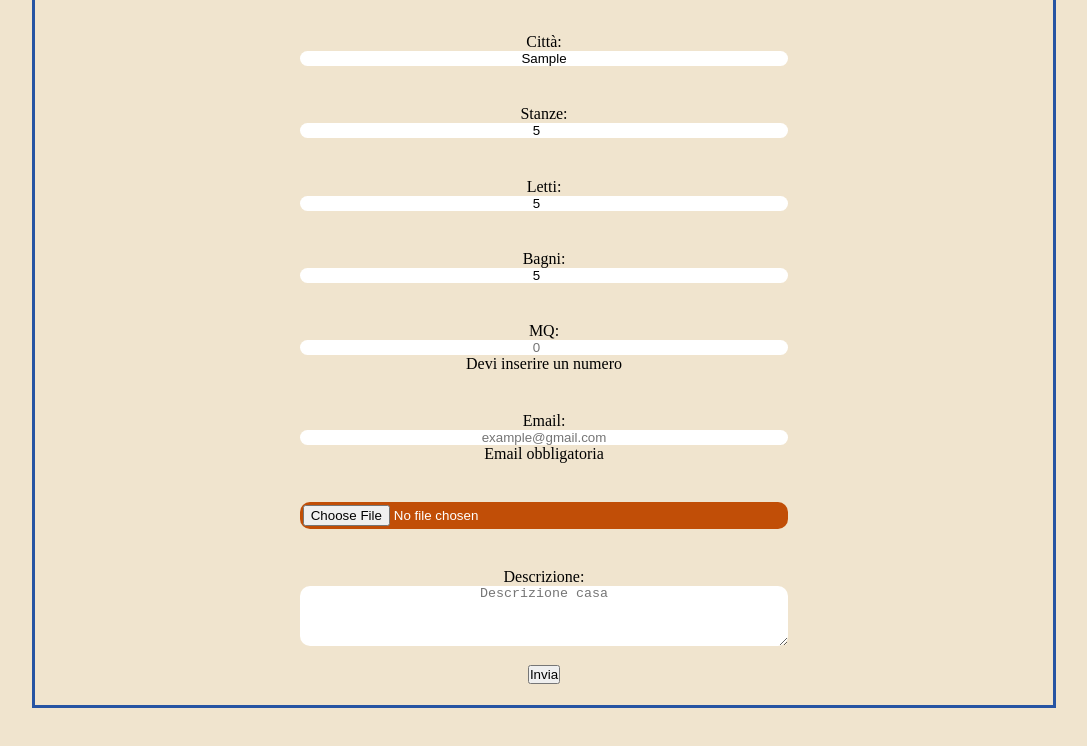
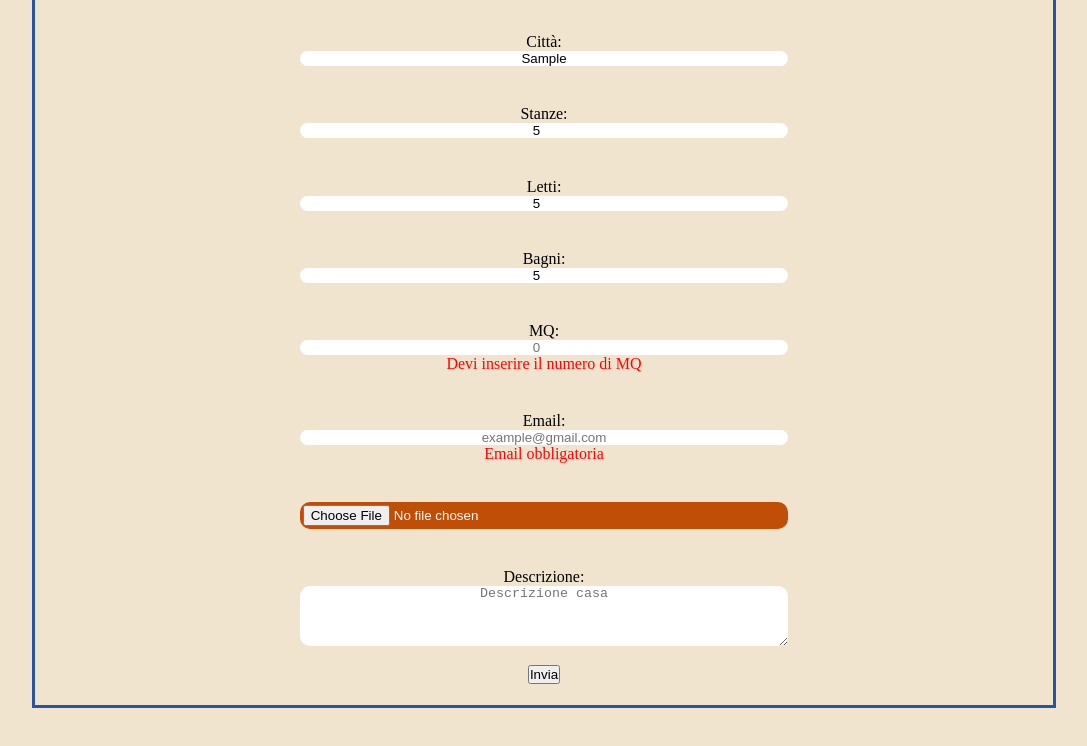
Before and after one commit to MarcoMechini/BoolBnB, a React (Vite) app: page /Inserimento in a window 1280 px wide. Both pictures are taken after typing "Sample", "Sample", "Sample", "5", "5", "5" into the empty fields and a click on the button "Invia". Shown: the part 405-1151 px from the top of the page, without its empty margins (96-1183 px from the left). Built offline with nearby package versions, Linux system fonts and the light colour scheme; no server answers.

Commit message:
feat: sistemati colore e frasi errori in pagina inserimento

```diff
--- a/src/pages/PaginaInserimento.jsx
+++ b/src/pages/PaginaInserimento.jsx
@@ -5,18 +5,18 @@ const apiUrl = import.meta.env.VITE_API_URL;
 import style from './PaginaInserimento.module.css';
 
 const schemaValidazione = yup.object().shape({
-    id_property: yup.number().typeError("Devi inserire un numero").required("id_property è obbligatorio").positive("Deve essere positivo").integer("Deve essere un numero intero"),
-    title: yup.string().min(3, "Deve essere minimo di tre lettere").max(255, "È troppo lungo").matches(/[a-zA-Z]/, "Il titolo deve contenere almeno una lettera").required("Inserire il titolo della casa"),
-    city: yup.string().min(3, "Deve essere minimo di tre lettere").max(100, "È troppo lungo").matches(/^[A-Za-z]+$/, "La città deve contenere solo lettere").required("Inserire la città"),
+    id_property: yup.number().typeError("Devi scegliere una tipologia di appartamento").required("Devi scegliere una tipologia di appartamento").positive("Devi scegliere una tipologia di appartamento").integer("Devi scegliere una tipologia di appartamento"),
+    title: yup.string().min(3, "Il titolo descrittivo della casa deve essere almeno di 3 lettere").max(255, "È troppo lungo").matches(/[a-zA-Z]/, "Il titolo deve contenere almeno una lettera").required("Inserire il titolo della casa"),
+    city: yup.string().min(3, "La Città deve essere minimo di tre lettere").max(100, "È troppo lungo").matches(/^[A-Za-z]+$/, "La città deve contenere solo lettere").required("Inserire la città"),
     descr: yup.string().nullable().max(500, "È troppo lungo"),
-    rooms: yup.number().typeError("Devi inserire un numero").required("Inserire numero stanze").positive("Deve essere positivo").integer("Deve essere un numero intero").min(1, "Deve avere almeno una stanza"),
-    bedrooms: yup.number().typeError("Devi inserire un numero").required("Inserire il numero camere").positive("Deve essere positivo").integer("Deve essere un numero intero").min(1, "Deve avere almeno una stanza")
+    rooms: yup.number().typeError("Devi inserire almeno una stanza").required("Devi inserire almeno una stanza").positive("Devi inserire almeno una stanza").integer("Devi inserire almeno una stanza").min(1, "Deve avere almeno una stanza"),
+    bedrooms: yup.number().typeError("Devi inserire almeno un letto").required("Devi inserire almeno un letto").positive("Devi inserire almeno un letto").integer("Deve essere un numero intero").min(1, "Devi inserire almeno un letto")
         .test('bedrooms-greater-or-equal-rooms', 'Il numero dei letti deve essere maggiore o uguale al numero delle stanze', function (value) {
             const { rooms } = this.parent;
             return value >= rooms;
         }),
-    bathrooms: yup.number().typeError("Devi inserire un numero").required("Inserire numero bagni").positive("Deve essere positivo").integer("Deve essere un numero intero").min(1, "Deve avere almeno un bagno"),
-    square_meters: yup.number().typeError("Devi inserire un numero").required("Inserire metri quadrati").positive("Deve essere positivo").integer("Deve essere un numero intero").min(10, "Deve essere almeno 10 metri quadri"),
+    bathrooms: yup.number().typeError("Devi inserire almeno un bagno").required("Devi inserire almeno un bagno").positive("Devi inserire almeno un bagno").integer("Deve essere un numero intero").min(1, "Deve avere almeno un bagno"),
+    square_meters: yup.number().typeError("Devi inserire il numero di MQ").required("Inserire metri quadrati").positive("Devi inserire almeno 10 MQ").integer("Deve essere un numero intero").min(10, "Deve essere almeno 10 metri quadri"),
     address: yup.string().required("Inserire la via").min(5, "Deve essere minimo di 5 caratteri").max(255, "È troppo lungo"),
     email: yup.string().required("Email obbligatoria").email("Email non valida"),
 });
@@ -138,40 +138,40 @@ function PaginaInserimento() {
                     <div className={`${style.rowForm}`} >
                         <label htmlFor="title">Titolo: </label>
                         <input type="text" onChange={handleInputChange} value={formData.title} name="title" id="title" placeholder="titolo descrittivo" onKeyDown={handleKeyUp} />
+                    {errors.title && <p className={`${style.error}`}>{errors.title}</p>}
                     </div><div className={`${style.rowForm}`}>
-                        {errors.title && <p>{errors.title}</p>}
+
                         <label htmlFor="address">Indirizzo: </label>
                         <input type="text" onChange={handleInputChange} value={formData.address} name="address" id="address" placeholder="Via" onKeyDown={handleKeyUp} />
-                    </div>
+                        {errors.address && <p className={`${style.error}`}>{errors.address}</p>}</div>
                     <div className={`${style.rowForm}`}>
                         <label htmlFor="city">Città: </label>
                         <input type="text" onChange={handleInputChange} value={formData.city} name="city" id="city" placeholder="Città" onKeyDown={handleKeyUp} />
-                    </div><div className={`${style.rowForm}`}>
-                        {errors.city && <p>{errors.city}</p>}
+                    {errors.city && <p className={`${style.error}`}>{errors.city}</p>}</div><div className={`${style.rowForm}`}>
                         <label htmlFor="rooms">Stanze: </label>
                         <input type="number" onChange={handleInputChange} value={formData.rooms} name="rooms" id="rooms" placeholder="0" onKeyDown={handleKeyUp} />
-                        {errors.rooms && <p>{errors.rooms}</p>}
+                        {errors.rooms && <p className={`${style.error}`}>{errors.rooms}</p>}
                     </div>
                     <div className={`${style.rowForm}`}>
                         <label htmlFor="bedrooms">Letti: </label>
                         <input type="number" onChange={handleInputChange} value={formData.bedrooms} name="bedrooms" id="bedrooms" placeholder="0" onKeyDown={handleKeyUp} />
-                        {errors.bedrooms && <p>{errors.bedrooms}</p>}
+                        {errors.bedrooms && <p className={`${style.error}`}>{errors.bedrooms}</p>}
                     </div>
                     <div className={`${style.rowForm}`}>
                         <label htmlFor="bathrooms">Bagni: </label>
                         <input type="number" onChange={handleInputChange} value={formData.bathrooms} name="bathrooms" id="bathrooms" placeholder="0" onKeyDown={handleKeyUp} />
-                        {errors.bathrooms && <p>{errors.bathrooms}</p>}
+                        {errors.bathrooms && <p className={`${style.error}`}>{errors.bathrooms}</p>}
                     </div><div className={`${style.rowForm}`}>
                         <label htmlFor="square_meters">MQ: </label>
                         <input type="number" onChange={handleInputChange} value={formData.square_meters} name="square_meters" id="square_meters" placeholder="0" onKeyDown={handleKeyUp} />
-                        {errors.square_meters && <p>{errors.square_meters}</p>}
+                        {errors.square_meters && <p className={`${style.error}`}>{errors.square_meters}</p>}
                     </div>
                     <div className={`${style.rowForm}`}>
 
-                        {errors.address && <p>{errors.address}</p>}
+
                         <label htmlFor="email">Email: </label>
                         <input type="email" onChange={handleInputChange} value={formData.email} name="email" id="email" placeholder="example@gmail.com" onKeyDown={handleKeyUp} />
-                        {errors.email && <p>{errors.email}</p>}
+                        {errors.email && <p className={`${style.error}`}>{errors.email}</p>}
                     </div>
                     <div className={`${style.rowForm}`}>
                         <label htmlFor="url_img"></label>
```
